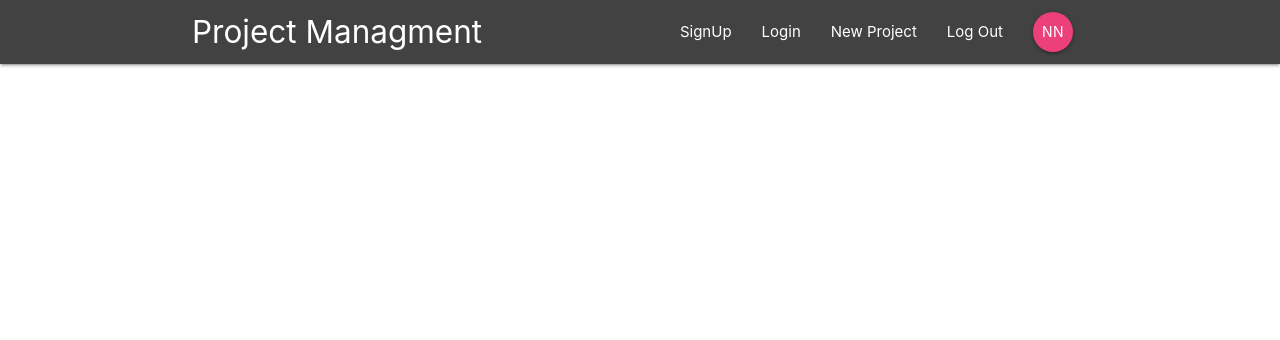
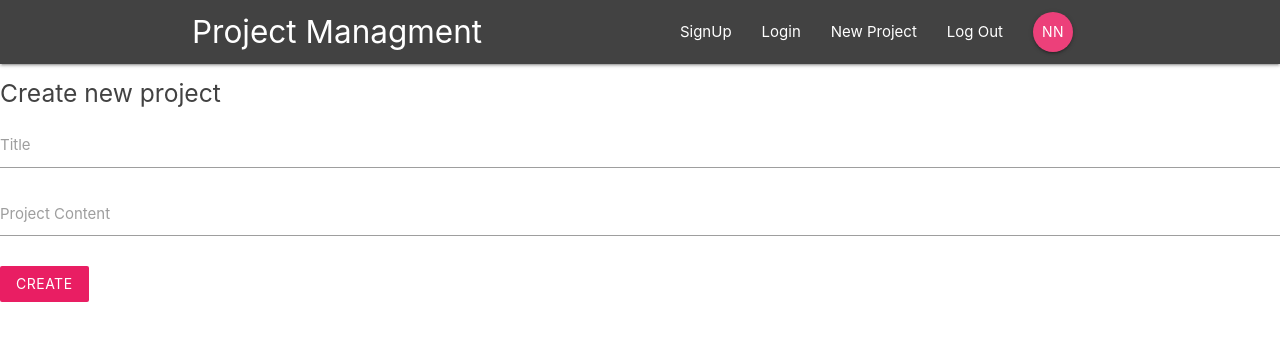
Before and after one commit to kkos-ecom/projectmanagment, a React (Create React App) app: page /create in a window 1280 px wide. Shown: the top 340 px of the page. Built offline with nearby package versions, Linux system fonts and the light colour scheme.

Commit message:
add form for new project

```diff
--- a/src/App.js
+++ b/src/App.js
@@ -5,6 +5,8 @@
 import ProjectDetails from './components/projects/ProjectDetails';
 import SignIn from './components/auth/SignIn'
 import SignUp from './components/auth/SignUp';
+import CreateProject from './components/projects/CreateProject';
+
 
 function App() {
   return (
@@ -16,6 +18,7 @@
           <Route path='/project/:id' component={ProjectDetails} />
           <Route path='/signin' component={SignIn}/>
           <Route path='/signup' component={SignUp}/>
+          <Route path='/create' component={CreateProject}/>
         </Switch>
       </div>
     </BrowserRouter>
--- a/src/components/projects/CreateProject.js
+++ b/src/components/projects/CreateProject.js
@@ -0,0 +1,39 @@
+import React, { Component } from 'react';
+
+class CreateProject extends Component {
+    state = {
+        title: '',
+        content: ''
+    }
+    handleChange = (e) => {
+        this.setState({
+            [e.target.id]: e.target.value
+        })
+    }
+    handleSubmit = (e) => {
+        e.preventDefault();
+        console.log(this.state)
+    }
+    render() {
+        return (
+            <div className="conatiner">
+                <form onSubmit={this.handleSubmit} className="white">
+                    <h5 className="grey-text text-darken-3">Create new project</h5>
+                    <div className="input-field">
+                        <label htmlFor="title">Title</label>
+                        <input type="text" id="title" onChange={this.handleChange} />
+                    </div>
+                    <div className="input-field">
+                        <label htmlFor="content">Project Content</label>
+                        <textarea id="content" className="materialize-textarea" onChange={this.handleChange}></textarea>
+                    </div>
+                    <div className="input">
+                        <button className="btn pink lighen-1 z-depth-0">Create</button>
+                    </div>
+                </form>
+            </div>
+        );
+    }
+}
+
+export default CreateProject;
```
